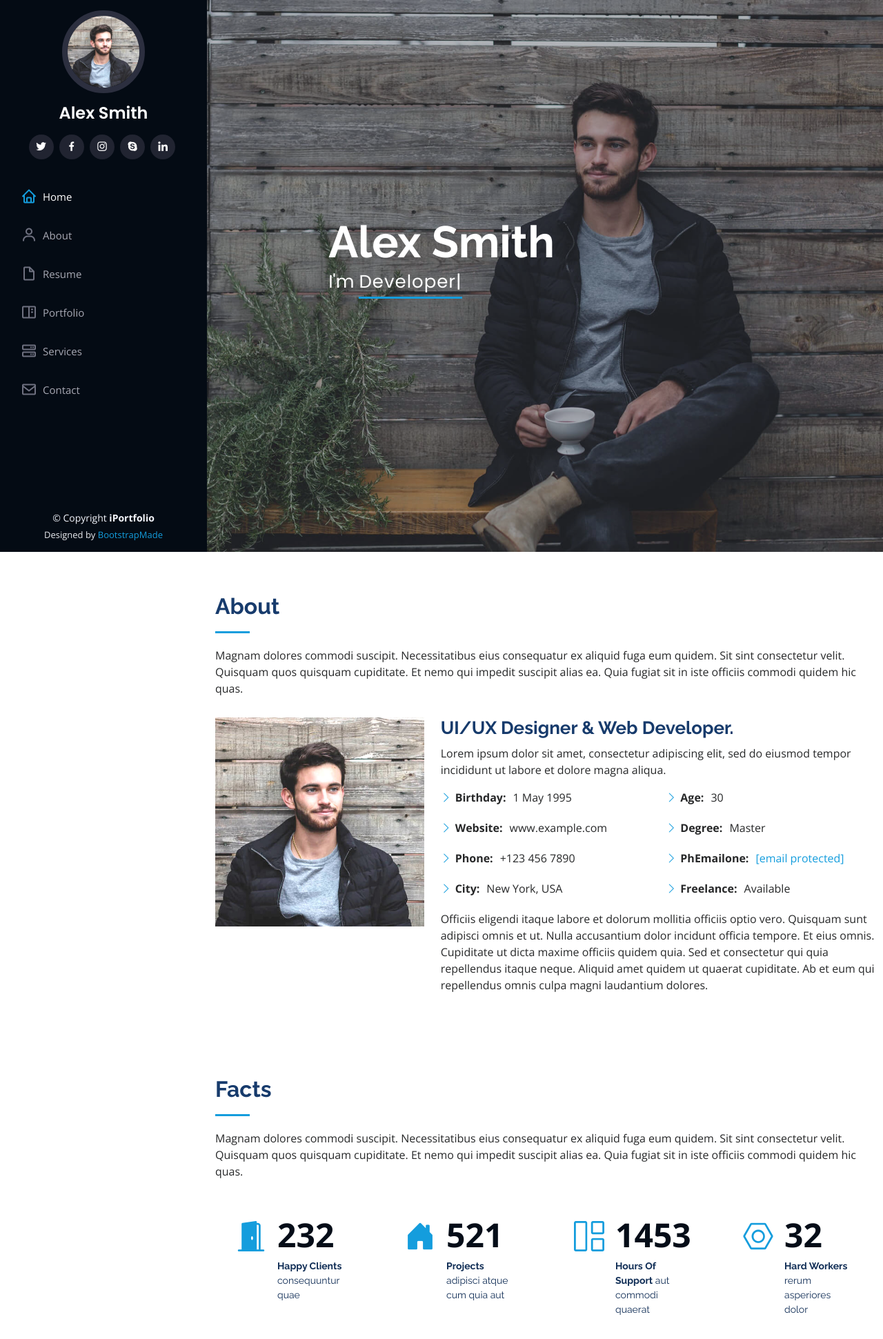
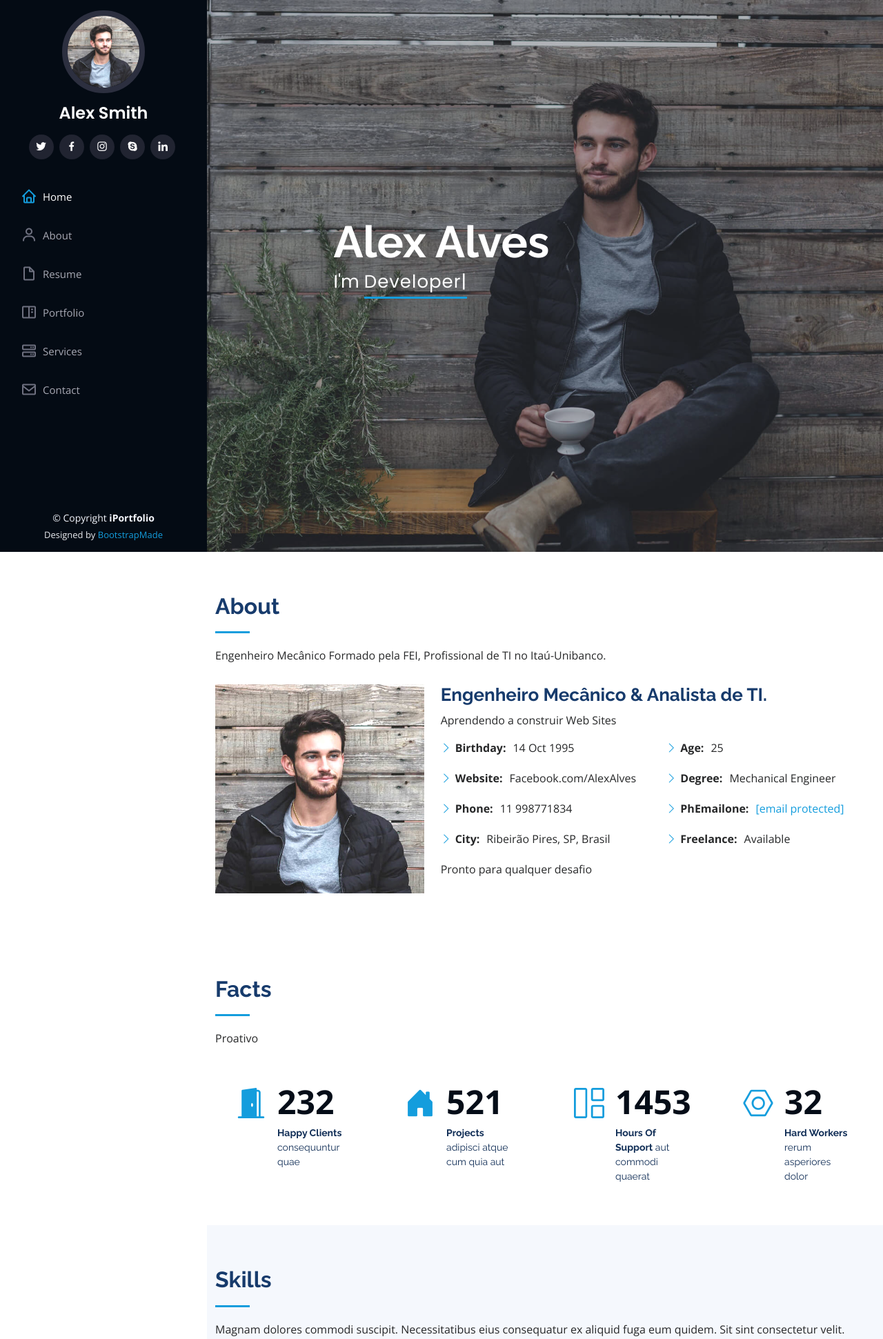
Before and after one commit to AlexAlvesJr/turma15b-heroku, a PHP site: page / in a window 1280 px wide. Shown: the top 1941 px of the page at 69% size. Run offline with PHP 8.4, Linux system fonts and the light colour scheme; some libraries are stand-ins or nearby versions.

Commit message:
alterações Alex

```diff
--- a/index.php
+++ b/index.php
@@ -74,7 +74,7 @@
   <!-- ======= Hero Section ======= -->
   <section id="hero" class="d-flex flex-column justify-content-center align-items-center">
     <div class="hero-container" data-aos="fade-in">
-      <h1>Alex Smith</h1>
+      <h1>Alex Alves</h1>
       <p>I'm <span class="typed" data-typed-items="Designer, Developer, Freelancer, Photographer"></span></p>
     </div>
   </section><!-- End Hero -->
@@ -87,7 +87,7 @@
 
         <div class="section-title">
           <h2>About</h2>
-          <p>Magnam dolores commodi suscipit. Necessitatibus eius consequatur ex aliquid fuga eum quidem. Sit sint consectetur velit. Quisquam quos quisquam cupiditate. Et nemo qui impedit suscipit alias ea. Quia fugiat sit in iste officiis commodi quidem hic quas.</p>
+          <p>Engenheiro Mecânico Formado pela FEI, Profissional de TI no Itaú-Unibanco.</p>
         </div>
 
         <div class="row">
@@ -95,32 +95,30 @@
             <img src="/assets/img/profile-img.jpg" class="img-fluid" alt="">
           </div>
           <div class="col-lg-8 pt-4 pt-lg-0 content" data-aos="fade-left">
-            <h3>UI/UX Designer &amp; Web Developer.</h3>
+            <h3>Engenheiro Mecânico &amp; Analista de TI.</h3>
             <p class="font-italic">
-              Lorem ipsum dolor sit amet, consectetur adipiscing elit, sed do eiusmod tempor incididunt ut labore et dolore
-              magna aliqua.
+              Aprendendo a construir Web Sites
             </p>
             <div class="row">
               <div class="col-lg-6">
                 <ul>
-                  <li><i class="bi bi-chevron-right"></i> <strong>Birthday:</strong> <span>1 May 1995</span></li>
-                  <li><i class="bi bi-chevron-right"></i> <strong>Website:</strong> <span>www.example.com</span></li>
-                  <li><i class="bi bi-chevron-right"></i> <strong>Phone:</strong> <span>+123 456 7890</span></li>
-                  <li><i class="bi bi-chevron-right"></i> <strong>City:</strong> <span>New York, USA</span></li>
+                  <li><i class="bi bi-chevron-right"></i> <strong>Birthday:</strong> <span>14 Oct 1995</span></li>
+                  <li><i class="bi bi-chevron-right"></i> <strong>Website:</strong> <span>Facebook.com/AlexAlves</span></li>
+                  <li><i class="bi bi-chevron-right"></i> <strong>Phone:</strong> <span>11 998771834</span></li>
+                  <li><i class="bi bi-chevron-right"></i> <strong>City:</strong> <span>Ribeirão Pires, SP, Brasil</span></li>
                 </ul>
               </div>
               <div class="col-lg-6">
                 <ul>
-                  <li><i class="bi bi-chevron-right"></i> <strong>Age:</strong> <span>30</span></li>
-                  <li><i class="bi bi-chevron-right"></i> <strong>Degree:</strong> <span>Master</span></li>
+                  <li><i class="bi bi-chevron-right"></i> <strong>Age:</strong> <span>25</span></li>
+                  <li><i class="bi bi-chevron-right"></i> <strong>Degree:</strong> <span>Mechanical Engineer</span></li>
                   <li><i class="bi bi-chevron-right"></i> <strong>PhEmailone:</strong> <span><a href="/cdn-cgi/l/email-protection" class="__cf_email__" data-cfemail="5d38303c34311d38253c302d3138733e3230">[email&#160;protected]</a></span></li>
                   <li><i class="bi bi-chevron-right"></i> <strong>Freelance:</strong> <span>Available</span></li>
                 </ul>
               </div>
             </div>
             <p>
-              Officiis eligendi itaque labore et dolorum mollitia officiis optio vero. Quisquam sunt adipisci omnis et ut. Nulla accusantium dolor incidunt officia tempore. Et eius omnis.
-              Cupiditate ut dicta maxime officiis quidem quia. Sed et consectetur qui quia repellendus itaque neque. Aliquid amet quidem ut quaerat cupiditate. Ab et eum qui repellendus omnis culpa magni laudantium dolores.
+              Pronto para qualquer desafio
             </p>
           </div>
         </div>
@@ -134,7 +132,7 @@
 
         <div class="section-title">
           <h2>Facts</h2>
-          <p>Magnam dolores commodi suscipit. Necessitatibus eius consequatur ex aliquid fuga eum quidem. Sit sint consectetur velit. Quisquam quos quisquam cupiditate. Et nemo qui impedit suscipit alias ea. Quia fugiat sit in iste officiis commodi quidem hic quas.</p>
+          <p>Proativo</p>
         </div>
 
         <div class="row no-gutters">
```
